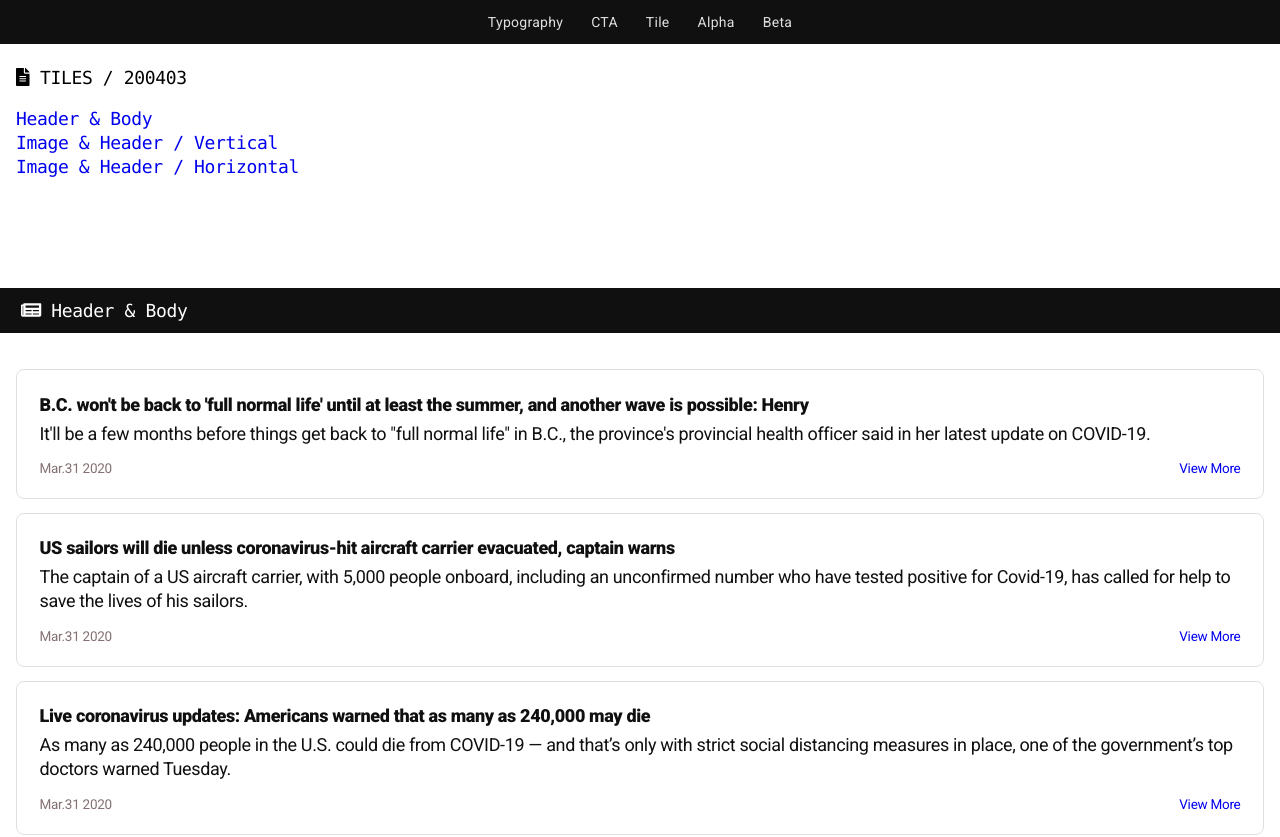
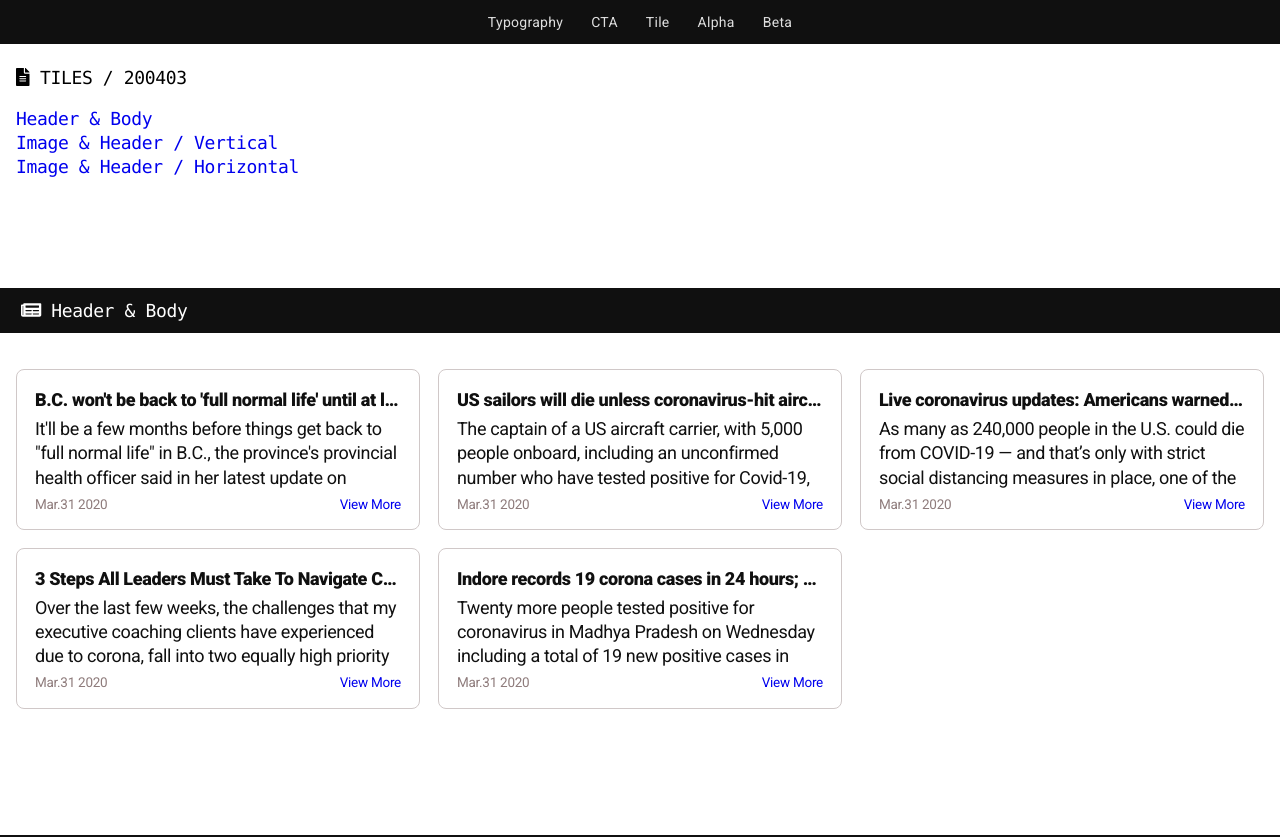
Before and after one commit to Tivo389/94_200318-OET-LIBRARY, a React (Create React App) app: page / in a window 1280 px wide. Shown: the top 837 px of the page. Built offline with nearby package versions, Linux system fonts and the light colour scheme.

Commit message:
200404 / 200403_tileTextDesktop - Tile desktop styling complete - Proceed to refactor the section and other codes.

```diff
--- a/src/css/_cta.scss
+++ b/src/css/_cta.scss
@@ -118,7 +118,7 @@
       transform: translateY(-4px);
     }
   }
-  @include tablet {
+  @include w768 {
     width: 96px;
   }
 }
--- a/src/css/_navBar.scss
+++ b/src/css/_navBar.scss
@@ -19,7 +19,7 @@
       transform: translateY(0);
     }
   }
-  @include tablet {
+  @include w768 {
     justify-content: center;
     padding: 0 $navBarUnit;
   }
@@ -44,7 +44,7 @@
     border-bottom: 1px solid lighten($colorGray, 5%);
     padding: 1em 0;
   }
-  @include tablet {
+  @include w768 {
     border-top: none;
     flex-direction: row;
     font-size: 14px;
@@ -65,7 +65,7 @@
   list-style: none;
   margin: 0;
   padding: 0;
-  @include tablet {
+  @include w768 {
     display: none;
   }
 }
--- a/src/css/_tile.scss
+++ b/src/css/_tile.scss
@@ -1,19 +1,54 @@
 .tileContainer {
   width: 100%;
+  max-width: 1920px;;
+  margin: 0 auto;
+  @include w768 {
+    display: flex;
+    flex-wrap: wrap;
+    justify-content: space-between;
+  }
+  @include w1024 {
+    justify-content: flex-start;
+  }
 }
 .tileText {
   border: 1px solid $colorLightGray;
   border-radius: 8px;
-  padding: 1.25em 1.25em 1.15em 1.25em;
+  padding: 1em 1em 0.9em 1em;
   background: $colorWhite;
   position: relative;
   & + .tileText {
-    margin-top: 0.75em;
+    margin-top: 1em;
+  }
+  @include w768 {
+    margin-bottom: 1em;
+    max-width: calc(50% - 0.5em);
+    flex: 1 0 auto;
+    & + .tileText {
+      margin-top: 0;
+    }
+  }
+  @include w1024 {
+    max-width: calc(33.333% - 0.667em);
+    margin: 0 1em 1em 0;
+    &:nth-child(3n) {
+      margin-right: 0;
+    }
+  }
+  @include w1440 {
+    max-width: calc(20% - 0.8em);
+    margin: 0 1em 1em 0;
+    &:nth-child(3n) {
+      margin-right: 1em;
+    }
+    &:nth-child(5n) {
+      margin-right: 0;
+    }
   }
 }
 .tileTextHeader, .tileTextBody {
   font-size: 0.875rem;
-  @include tablet {
+  @include w768 {
     font-size: 1rem;
   }
 }
@@ -25,13 +60,16 @@
   margin: 0 0 0.25em 0;
 }
 .tileTextBody {
-  max-height: calc((#{$mobileLineHeight} * 2em) + 1.35em);
+  max-height: calc(#{$mobileLineHeight} * 3em);
   overflow: hidden;
+  @include w768 {
+    max-height: calc(#{$desktopLineHeight} * 3em);
+  }
 }
 .tileTextFooter {
   display: flex;
   justify-content: space-between;
-  margin: 0.75em 0 0 0;
+  margin: 0.25em 0 0 0;
 }
 .tileDateStamp {
   font-size: 0.75rem;
--- a/src/css/_variable.scss
+++ b/src/css/_variable.scss
@@ -5,9 +5,9 @@ $colorWhite: rgb(255,255,255);
 $colorLight: rgb(223,223,223);
 $colorBlack: rgb(16, 16, 16);
 
-$colorDarkGray: hsl(0, 8%, 16%);
-$colorGray: hsl(0, 8%, 48%);
-$colorLightGray: hsl(0, 8%, 88%);
+$colorDarkGray: hsl(0, 8%, 24%);
+$colorGray: hsl(0, 8%, 52%);
+$colorLightGray: hsl(0, 8%, 80%);
 
 $colorDarkMain: hsl(8, 88%, 48%);
 $colorMain: hsl(8, 88%, 64%);
--- a/src/css/index.css
+++ b/src/css/index.css
@@ -336,7 +336,7 @@ h1 + h1, h1 + h2, h1 + h3, h1 + h4, h1 + h5, h1 + h6, h2 + h1, h2 + h2, h2 + h3,
   margin-top: 1em; }
 
 h1 span, h2 span, h3 span, h4 span, h5 span, h6 span {
-  color: #847171;
+  color: #8e7b7b;
   display: block;
   font-size: 14px;
   font-weight: initial;
@@ -444,7 +444,7 @@ li {
       padding: 0 44px; } }
 
 .navBarContent {
-  border-top: 1px solid #917e7e;
+  border-top: 1px solid #9a8989;
   color: #dfdfdf;
   display: flex;
   flex-direction: column;
@@ -460,7 +460,7 @@ li {
   transition: 0.3s cubic-bezier(0, 0, 0.9, 1);
   width: 100%; }
   .navBarContent li {
-    border-bottom: 1px solid #917e7e;
+    border-bottom: 1px solid #9a8989;
     padding: 1em 0; }
   @media (min-width: 768px) {
     .navBarContent {
@@ -554,7 +554,7 @@ li {
   color: #e62b0f; }
 
 [class*="Secondary"] {
-  color: #847171; }
+  color: #8e7b7b; }
 
 .callToActionContainer {
   display: flex;
@@ -611,10 +611,10 @@ li {
   border: 2px solid #f9ab9f; }
 
 .ctaTextStandardSecondary::before {
-  background: #e3dede; }
+  background: #d0c8c8; }
 
 .ctaTextStandardSecondary::after {
-  border: 2px solid #e3dede; }
+  border: 2px solid #d0c8c8; }
 
 .ctaTextOnlyPrimary::after, .ctaTextOnlySecondary::after {
   content: " >";
@@ -651,16 +651,47 @@ li {
   text-transform: uppercase; }
 
 .tileContainer {
-  width: 100%; }
+  width: 100%;
+  max-width: 1920px;
+  margin: 0 auto; }
+  @media (min-width: 768px) {
+    .tileContainer {
+      display: flex;
+      flex-wrap: wrap;
+      justify-content: space-between; } }
+  @media (min-width: 1024px) {
+    .tileContainer {
+      justify-content: flex-start; } }
 
 .tileText {
-  border: 1px solid #e3dede;
+  border: 1px solid #d0c8c8;
   border-radius: 8px;
-  padding: 1.25em 1.25em 1.15em 1.25em;
+  padding: 1em 1em 0.9em 1em;
   background: white;
   position: relative; }
   .tileText + .tileText {
-    margin-top: 0.75em; }
+    margin-top: 1em; }
+  @media (min-width: 768px) {
+    .tileText {
+      margin-bottom: 1em;
+      max-width: calc(50% - 0.5em);
+      flex: 1 0 auto; }
+      .tileText + .tileText {
+        margin-top: 0; } }
+  @media (min-width: 1024px) {
+    .tileText {
+      max-width: calc(33.333% - 0.667em);
+      margin: 0 1em 1em 0; }
+      .tileText:nth-child(3n) {
+        margin-right: 0; } }
+  @media (min-width: 1440px) {
+    .tileText {
+      max-width: calc(20% - 0.8em);
+      margin: 0 1em 1em 0; }
+      .tileText:nth-child(3n) {
+        margin-right: 1em; }
+      .tileText:nth-child(5n) {
+        margin-right: 0; } }
 
 .tileTextHeader, .tileTextBody {
   font-size: 0.875rem; }
@@ -676,20 +707,23 @@ li {
   margin: 0 0 0.25em 0; }
 
 .tileTextBody {
-  max-height: calc((1.5 * 2em) + 1.35em);
+  max-height: calc(1.5 * 3em);
   overflow: hidden; }
+  @media (min-width: 768px) {
+    .tileTextBody {
+      max-height: calc(1.35 * 3em); } }
 
 .tileTextFooter {
   display: flex;
   justify-content: space-between;
-  margin: 0.75em 0 0 0; }
+  margin: 0.25em 0 0 0; }
 
 .tileDateStamp {
   font-size: 0.75rem;
   bottom: 0.75em;
   content: "View More";
   left: 1.25em;
-  color: #847171; }
+  color: #8e7b7b; }
 
 .tileViewMore {
   font-size: 0.75rem;
@@ -701,7 +735,7 @@ main {
   padding-top: 44px; }
 
 hr {
-  background: #e3dede;
+  background: #d0c8c8;
   border: 0;
   height: 1px;
   margin: 2em 0;
@@ -709,11 +743,11 @@ hr {
 
 .externalLinkIcon {
   font-size: 80% !important;
-  color: #e3dede;
+  color: #d0c8c8;
   margin-left: 0.35em; }
   @media (min-width: 768px) {
     .externalLinkIcon:hover {
-      color: #847171; } }
+      color: #8e7b7b; } }
 
 .linksContainer {
   margin-top: 1em; }
--- a/src/css/index.scss
+++ b/src/css/index.scss
@@ -25,7 +25,7 @@ hr {
   font-size: 80% !important;
   color: $colorLightGray;
   margin-left: 0.35em;
-  @include tablet {
+  @include w768 {
     &:hover {
       color: $colorGray;
     }
```
Also changed, not shown: src/css/_font.scss (+8 -8 lines), src/css/_mediaQuery.scss (+12 -2 lines), src/css/_typography.scss (+6 -6 lines).
